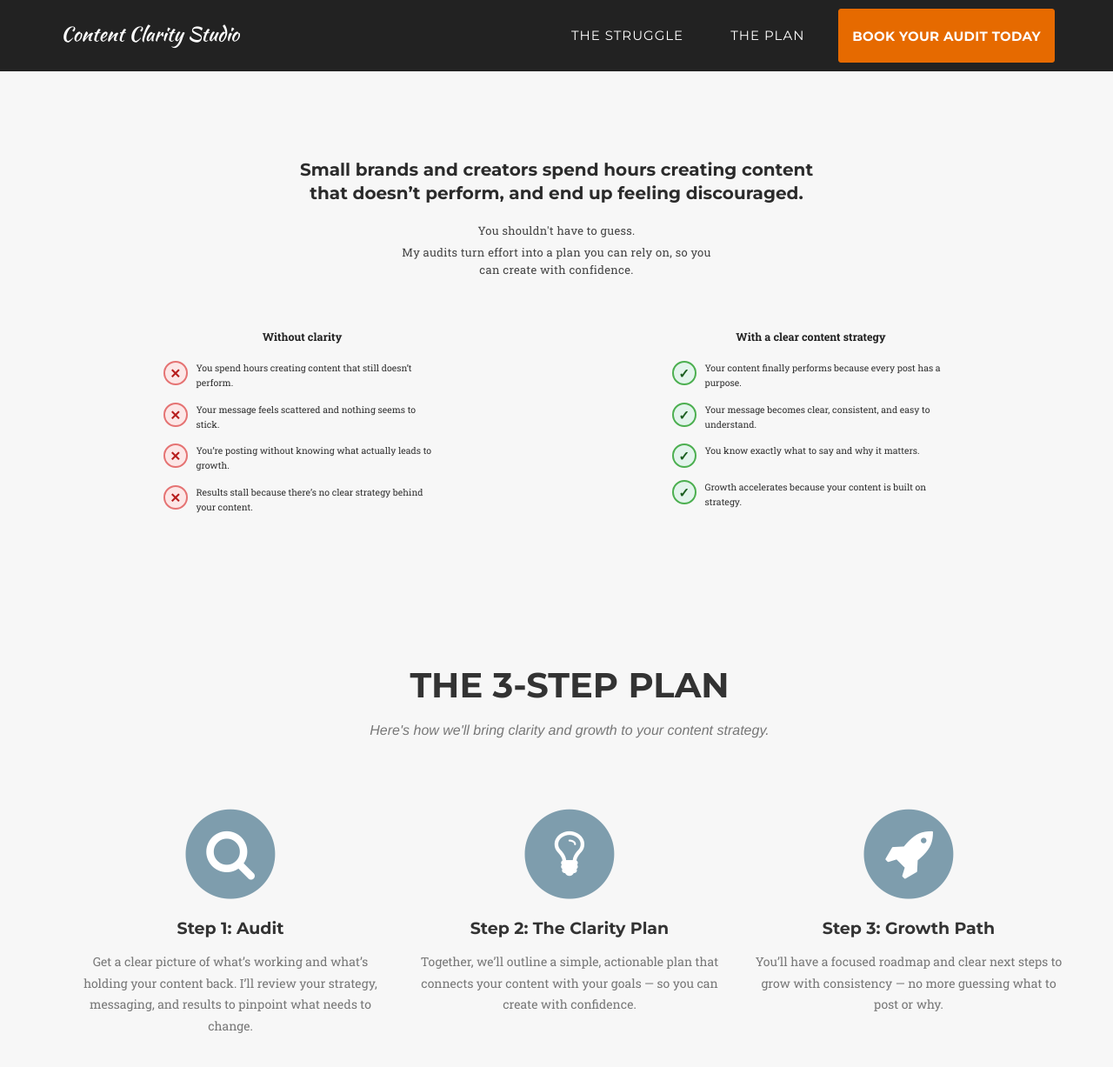
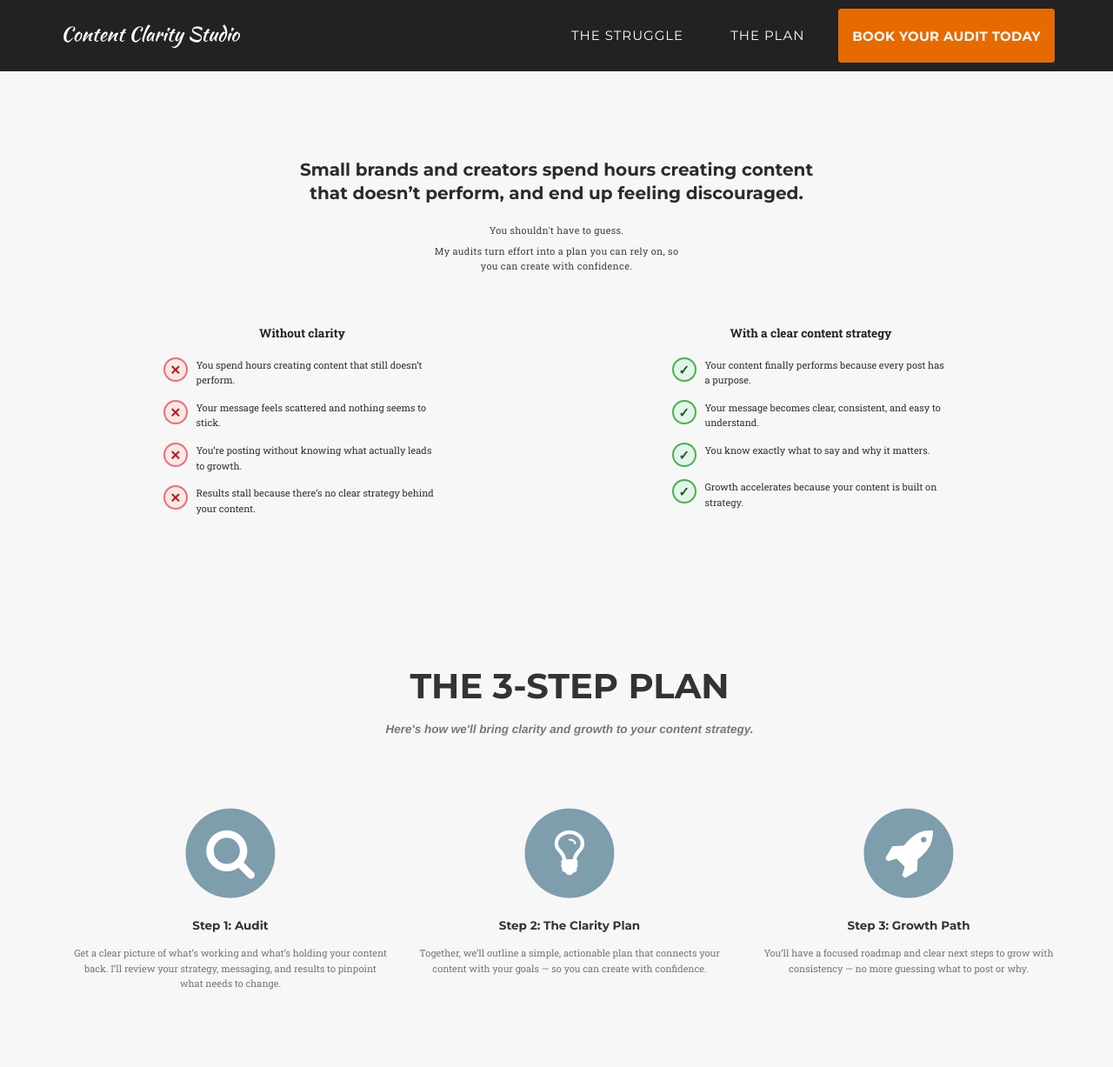
Before and after one commit to ContentClarityStudio/contentclaritystudio.github.io, a Jekyll site: the page built from index.html, in a window 1280 px wide and 1400 px high, scrolled down 970 px. Shown: the top 1227 px of the window at 87% size. Built offline with Jekyll 4.4.1, drawn with Linux system fonts in a browser that asks for light colours; some web fonts are replaced.

Commit message:
Update overrides.css

```diff
--- a/css/overrides.css
+++ b/css/overrides.css
@@ -300,3 +300,41 @@ header .intro-heading {
     font-size: 1rem;
   }
 }
+
+/* =======================================================
+   Struggle section: make text larger + columns closer
+   (robust version that will always win)
+   ======================================================= */
+
+/* Bigger body text inside the struggle section */
+#problem p,
+#problem li {
+  font-size: 1.1rem !important;   /* ≈ 17–18px */
+  line-height: 1.6 !important;
+}
+
+/* Make the column headings a bit larger and bolder */
+#problem h3,
+#problem h4 {
+  font-size: 1.35rem !important;
+  font-weight: 700 !important;
+}
+
+/* Pull the two sides closer together */
+#problem .col-md-6 {
+  padding-left: 24px !important;
+  padding-right: 24px !important;
+}
+
+/* On mobile, don’t over-squish the text */
+@media (max-width: 767px) {
+  #problem .col-md-6 {
+    padding-left: 15px !important;
+    padding-right: 15px !important;
+  }
+
+  #problem p,
+  #problem li {
+    font-size: 1.05rem !important;
+  }
+}
```
